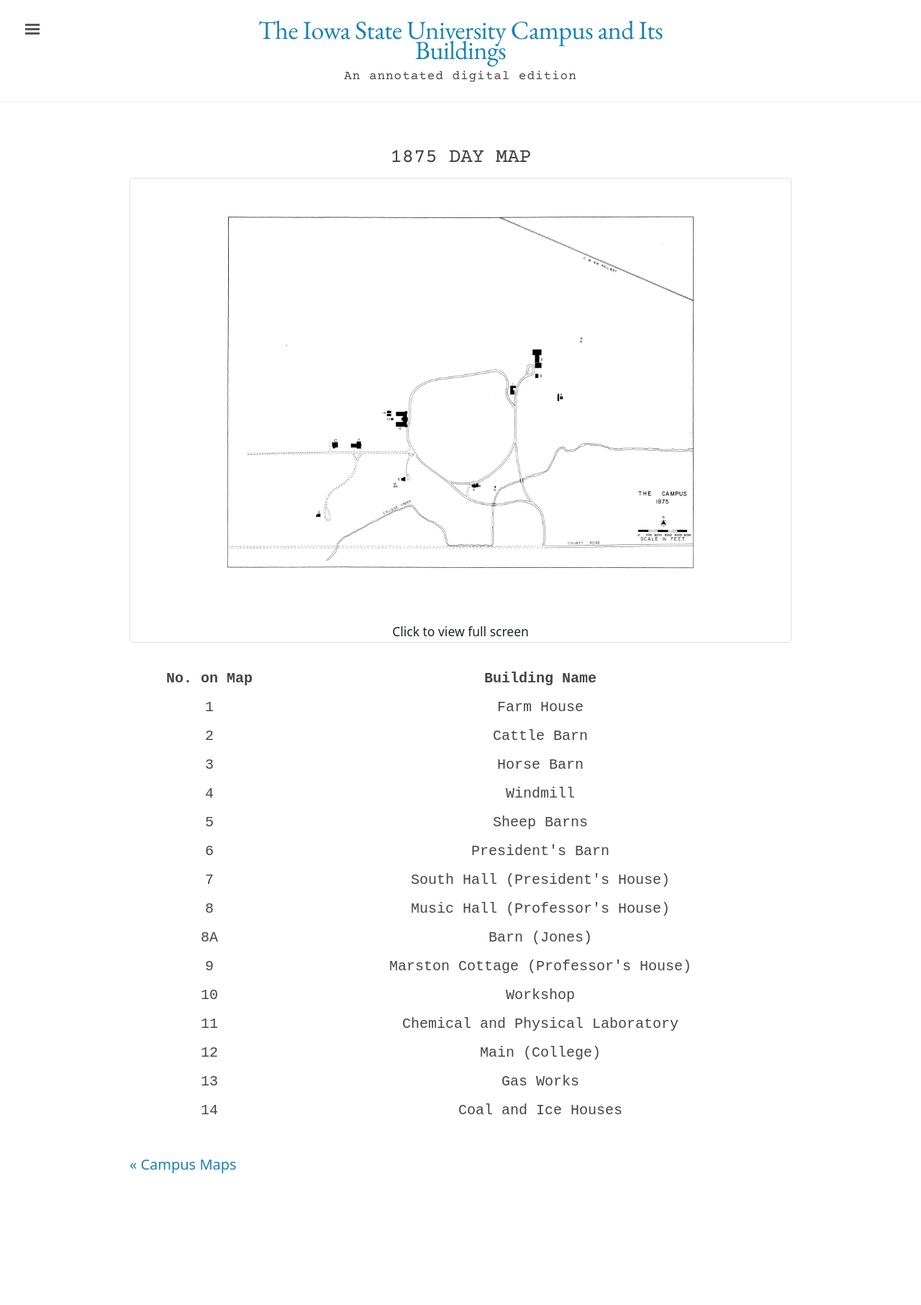
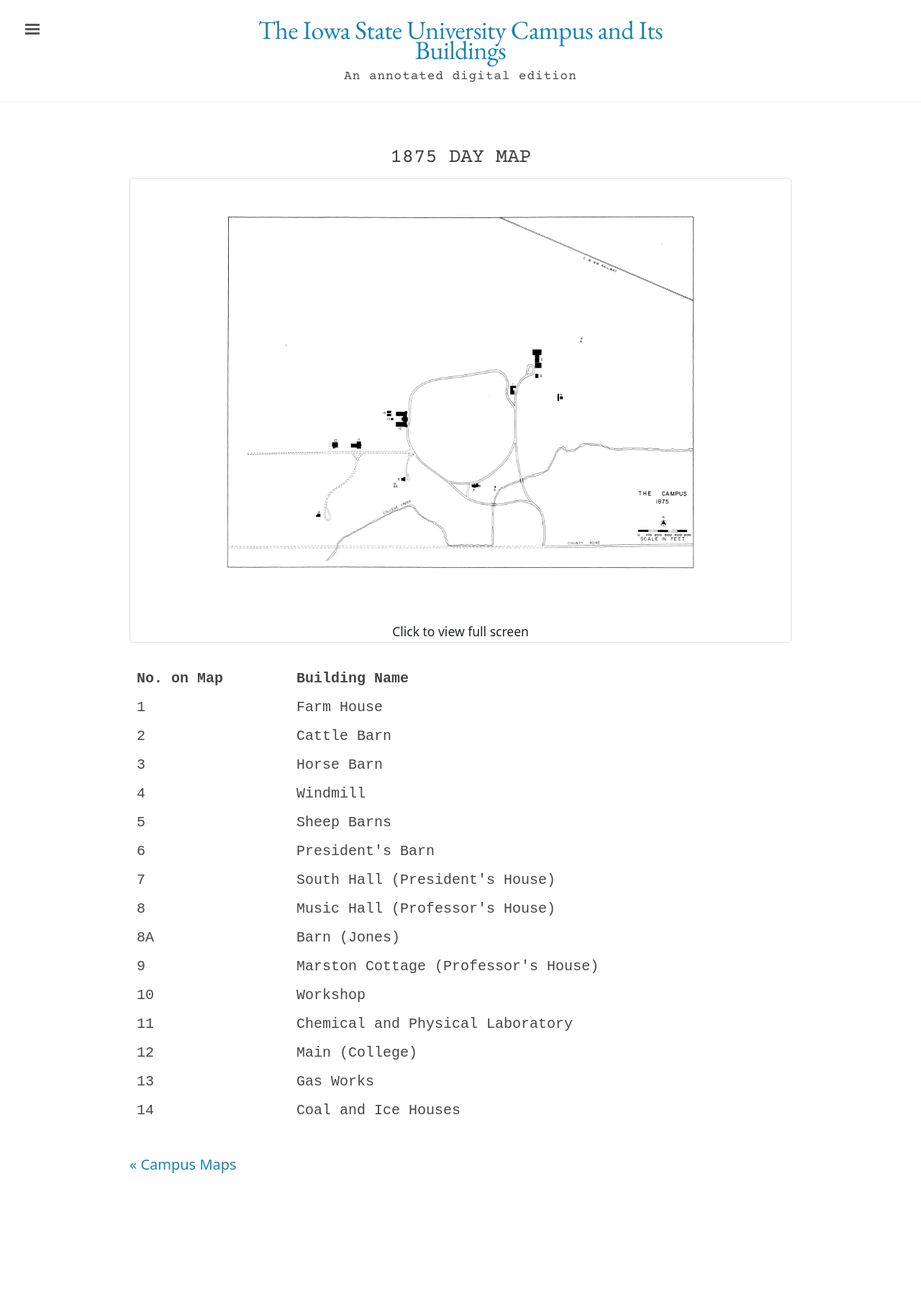
Before and after one commit to emanderson811/day-edition, a Jekyll site: the page built from _maps/1875-day.md, in a window 1280 px wide. Shown: the whole page at 72% size. Built offline with Jekyll 4.4.1, drawn with Linux system fonts in a browser that asks for light colours.

Commit message:
update map table layout

```diff
--- a/_layouts/maps.html
+++ b/_layouts/maps.html
@@ -14,7 +14,7 @@
 
 <div class="mb-4 text-center">
     <table>
-        <thead>
+        <thead style="text-align:left">
             <tr>
             <th>No. on Map</th>
             <th>Building Name</th>
@@ -24,8 +24,8 @@
             {% for row in site.data.maps %}
                 {% if row.year == page.year %}
                 <tr>
-                    <td>{{ row.number }}</td>
-                    <td>
+                    <td style="text-align:left">{{ row.number }}</td>
+                    <td style="text-align:left">
                         {% if row.url %}
                             <a href="{{ row.url | relative_url }}">{{ row.building_name }}</a>
                         {% else %}
```
